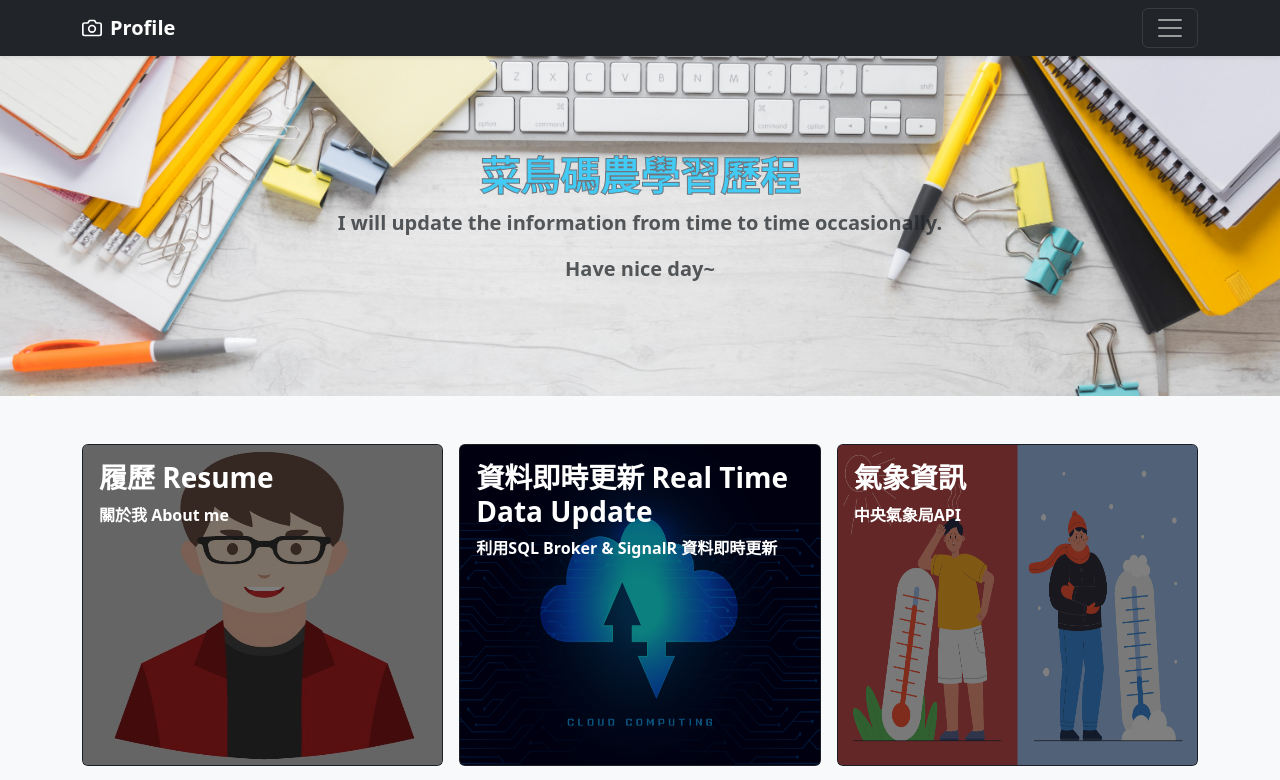
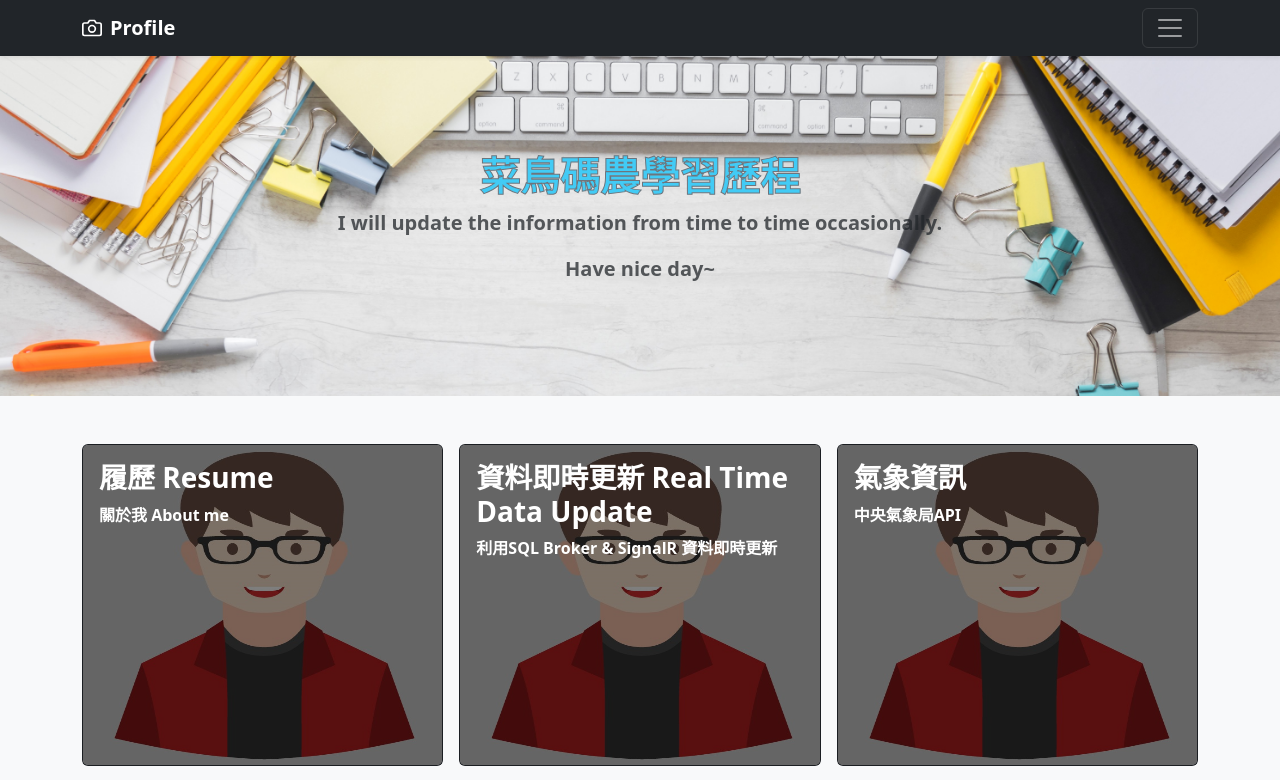
Before and after one commit to WangKevin-code/Self_Profile, a Vue app: page / in a window 1280 px wide. Shown: the top 780 px of the page. Built offline with nearby package versions, Linux system fonts and the light colour scheme.

Commit message:
vite 靜態檔 路徑測試4

```diff
--- a/index.html
+++ b/index.html
@@ -5,7 +5,7 @@
   <meta charset="UTF-8">
   <link rel="icon" href="/favicon.ico">
   <meta name="viewport" content="width=device-width, initial-scale=1.0">
-  <title>Vite App</title>
+  <title>Kevin Wang Github Page</title>
   <style>
     body::-webkit-scrollbar {
       display: none;
--- a/src/views/HomeView.vue
+++ b/src/views/HomeView.vue
@@ -1,10 +1,11 @@
 <script setup>
 import HomeCardData from '@/JsonData/HomeCardData.js'
 import { RouterLink } from 'vue-router'
+import peopleimg from '@/Images/people.jpg'
 
 const getImage = (img) => {
     console.log(import.meta.url);
-    return new URL('../Images/' + img, import.meta.url).href;;
+    return new URL('../Images/' + img, import.meta.url).href;
 }
 </script>
 
@@ -13,7 +14,7 @@ const getImage = (img) => {
 
         <RouterLink class="col" v-for="info in HomeCardData" :to="'/Content/' + info.view">
             <div class="card bg-dark text-white fw-bold CardInfo">
-                <img :src="getImage(info.img)" class="card-img" style="height: 20rem;">
+                <img :src="peopleimg" class="card-img" style="height: 20rem;">
                 <div class="card-img-overlay" style="background-color: rgba(0, 0, 0, .5);">
                     <h3 class="card-title fw-bold">{{ info.title }}</h3>
                     <p class="card-text">{{ info.content }}</p>
```
Also changed, not shown: 12 other files (tests, documents, lock files or other folders).
